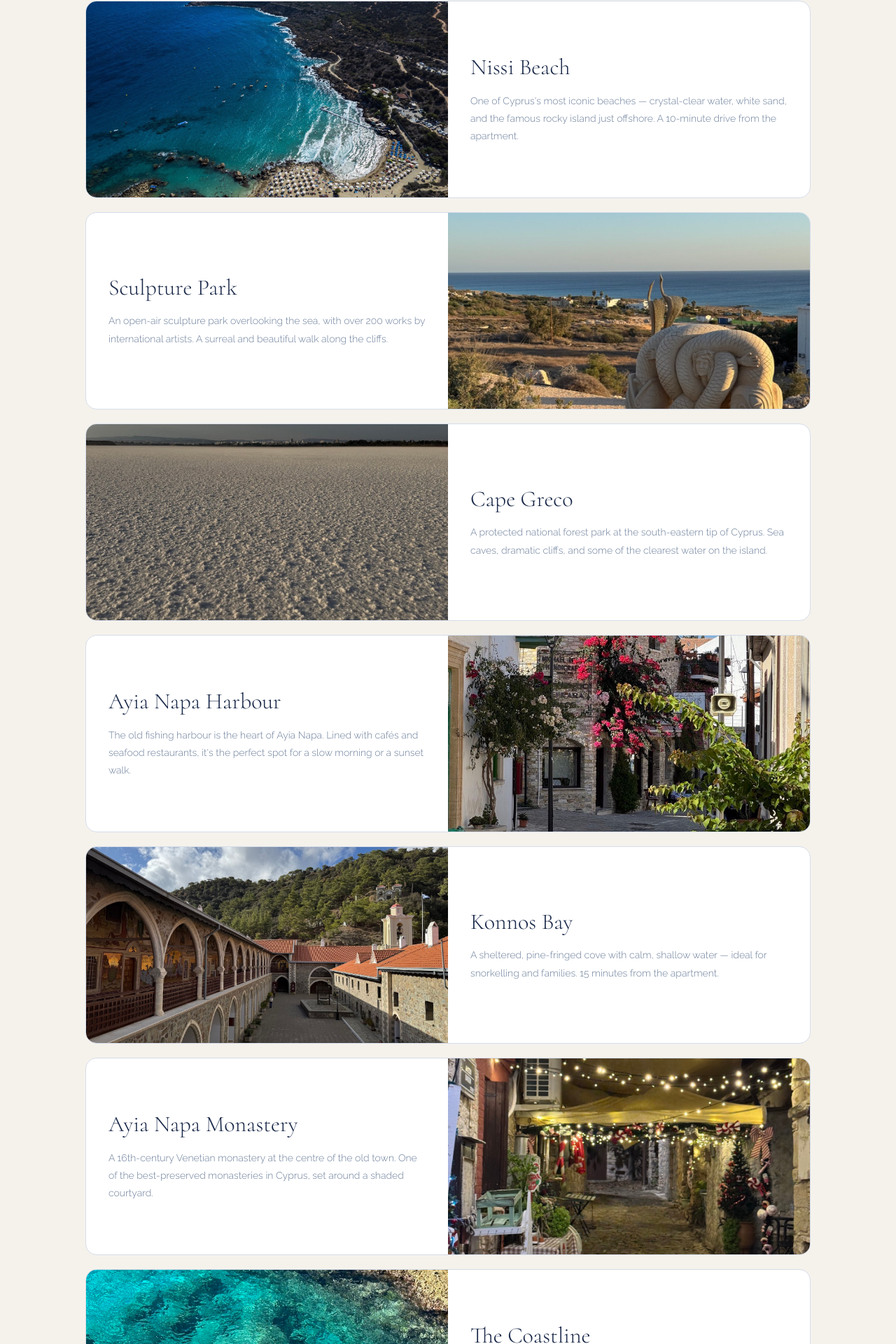
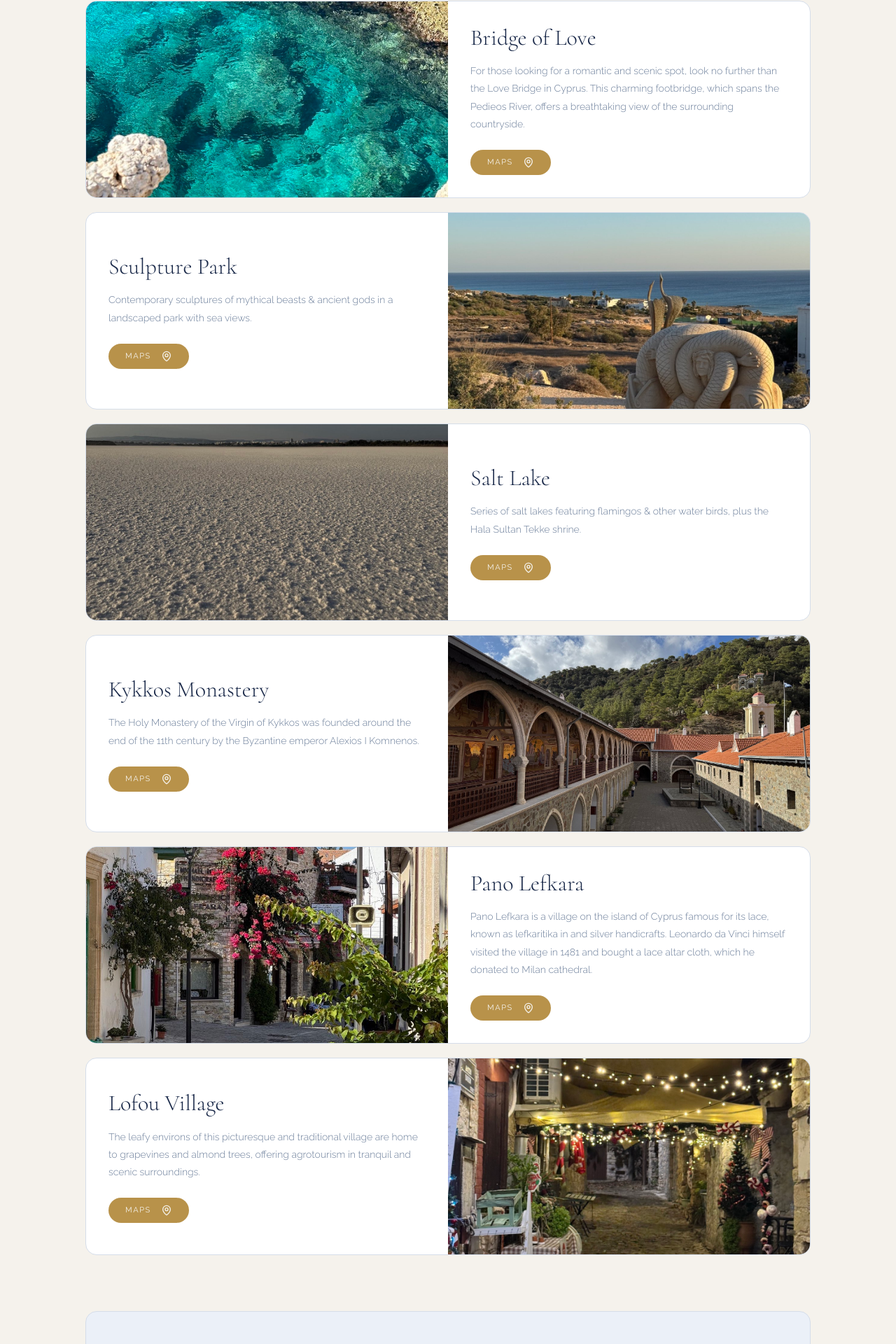
Before and after one commit to cmin764/nomads-nest, a Next.js app: page /landmarks in a window 1280 px wide. Shown: the part 420-2340 px from the top of the page at 70% size. Built offline with nearby package versions, Linux system fonts and the light colour scheme.

Commit message:
Fix the Landmarks page

```diff
--- a/src/app/landmarks/page.tsx
+++ b/src/app/landmarks/page.tsx
@@ -1,7 +1,7 @@
 import Image from "next/image";
 import Link from "next/link";
 import type { Metadata } from "next";
-import { ArrowUpRight } from "lucide-react";
+import { ArrowUpRight, MapPin } from "lucide-react";
 import { Button } from "@/components/ui/button";
 import FadeIn from "@/components/fade-in";
 import GoldenDivider from "@/components/ui/golden-divider";
@@ -10,7 +10,7 @@ import { landmarksIntro, landmarks, guidebookUrl } from "@/data/landmarks-conten
 export const metadata: Metadata = {
   title: "Landmarks — Nomad's Nest",
   description:
-    "Discover Ayia Napa — Nissi Beach, the Sculpture Park, Cape Greco, the harbour, and more.",
+    "Discover Cyprus — Bridge of Love, Sculpture Park, Salt Lake, Kykkos Monastery, Pano Lefkara, and Lofou Village.",
 };
 
 export default function LandmarksPage() {
@@ -78,11 +78,17 @@ export default function LandmarksPage() {
                     {landmark.name}
                   </h2>
                   <p
-                    className="text-[14px] font-light leading-[1.8]"
+                    className="text-[14px] font-light leading-[1.8] mb-6"
                     style={{ color: "var(--muted-text)" }}
                   >
                     {landmark.description}
                   </p>
+                  <Button variant="gold" size="sm" className="w-auto self-start" asChild>
+                    <a href={landmark.mapsUrl} target="_blank" rel="noopener noreferrer">
+                      Maps
+                      <MapPin size={14} className="ml-1.5" />
+                    </a>
+                  </Button>
                 </div>
               </div>
             </FadeIn>
--- a/src/data/landmarks-content.ts
+++ b/src/data/landmarks-content.ts
@@ -2,6 +2,7 @@ export interface Landmark {
   name: string;
   description: string;
   image: { src: string; alt: string };
+  mapsUrl: string;
 }
 
 const base = (filename: string) => `/images/gallery/landmarks/${filename}`;
@@ -11,39 +12,40 @@ export const landmarksIntro =
 
 export const landmarks: Landmark[] = [
   {
-    name: "Nissi Beach",
-    description: "One of Cyprus's most iconic beaches — crystal-clear water, white sand, and the famous rocky island just offshore. A 10-minute drive from the apartment.",
-    image: { src: base("DJI_0667.JPG"), alt: "Aerial view of Nissi Beach with turquoise water and sun beds" },
+    name: "Bridge of Love",
+    description: "For those looking for a romantic and scenic spot, look no further than the Love Bridge in Cyprus. This charming footbridge, which spans the Pedieos River, offers a breathtaking view of the surrounding countryside.",
+    image: { src: base("IMG_8384.JPG"), alt: "Bridge of Love natural rock arch over turquoise sea" },
+    mapsUrl: "https://maps.app.goo.gl/QXrwF8hafJABpqHu7",
   },
   {
     name: "Sculpture Park",
-    description: "An open-air sculpture park overlooking the sea, with over 200 works by international artists. A surreal and beautiful walk along the cliffs.",
-    image: { src: base("IMG_6145.JPG"), alt: "Stone sculpture on a hill above the Mediterranean sea" },
+    description: "Contemporary sculptures of mythical beasts & ancient gods in a landscaped park with sea views.",
+    image: { src: base("IMG_6145.JPG"), alt: "Contemporary sculpture in a park overlooking the Mediterranean" },
+    mapsUrl: "https://maps.app.goo.gl/PSQp57XUF8wGCd7H6",
   },
   {
-    name: "Cape Greco",
-    description: "A protected national forest park at the south-eastern tip of Cyprus. Sea caves, dramatic cliffs, and some of the clearest water on the island.",
-    image: { src: base("IMG_6334.JPG"), alt: "Cape Greco coastline with rocky cliffs and blue sea" },
+    name: "Salt Lake",
+    description: "Series of salt lakes featuring flamingos & other water birds, plus the Hala Sultan Tekke shrine.",
+    image: { src: base("IMG_6334.JPG"), alt: "Salt lake with flamingos and the Hala Sultan Tekke shrine" },
+    mapsUrl: "https://maps.app.goo.gl/AzU391LB2ZNUPnLh9",
   },
   {
-    name: "Ayia Napa Harbour",
-    description: "The old fishing harbour is the heart of Ayia Napa. Lined with cafés and seafood restaurants, it's the perfect spot for a slow morning or a sunset walk.",
-    image: { src: base("IMG_6379.JPG"), alt: "Ayia Napa harbour with boats and waterfront cafés" },
+    name: "Kykkos Monastery",
+    description: "The Holy Monastery of the Virgin of Kykkos was founded around the end of the 11th century by the Byzantine emperor Alexios I Komnenos.",
+    image: { src: base("IMG_6479.JPG"), alt: "Kykkos Monastery courtyard with ornate mosaics" },
+    mapsUrl: "https://maps.app.goo.gl/dTduWpMhdcSP1JqJ7",
   },
   {
-    name: "Konnos Bay",
-    description: "A sheltered, pine-fringed cove with calm, shallow water — ideal for snorkelling and families. 15 minutes from the apartment.",
-    image: { src: base("IMG_6479.JPG"), alt: "Konnos Bay with calm turquoise water surrounded by pine trees" },
+    name: "Pano Lefkara",
+    description: "Pano Lefkara is a village on the island of Cyprus famous for its lace, known as lefkaritika in and silver handicrafts. Leonardo da Vinci himself visited the village in 1481 and bought a lace altar cloth, which he donated to Milan cathedral.",
+    image: { src: base("IMG_6379.JPG"), alt: "Narrow cobblestone street in Pano Lefkara village" },
+    mapsUrl: "https://maps.app.goo.gl/Qzz9uZQFL7tpakeg6",
   },
   {
-    name: "Ayia Napa Monastery",
-    description: "A 16th-century Venetian monastery at the centre of the old town. One of the best-preserved monasteries in Cyprus, set around a shaded courtyard.",
-    image: { src: base("IMG_6498.JPG"), alt: "Ayia Napa monastery courtyard with stone archways" },
-  },
-  {
-    name: "The Coastline",
-    description: "The stretch between Nissi Beach and Cape Greco is one of the most scenic coastal walks in the Eastern Mediterranean. Pack water, wear sunscreen.",
-    image: { src: base("IMG_8384.JPG"), alt: "Rocky Mediterranean coastline near Ayia Napa" },
+    name: "Lofou Village",
+    description: "The leafy environs of this picturesque and traditional village are home to grapevines and almond trees, offering agrotourism in tranquil and scenic surroundings.",
+    image: { src: base("IMG_6498.JPG"), alt: "Traditional stone houses in Lofou village among grapevines" },
+    mapsUrl: "https://maps.app.goo.gl/Zc6LD5D6RnjDYP6U6",
   },
 ];
 
```
